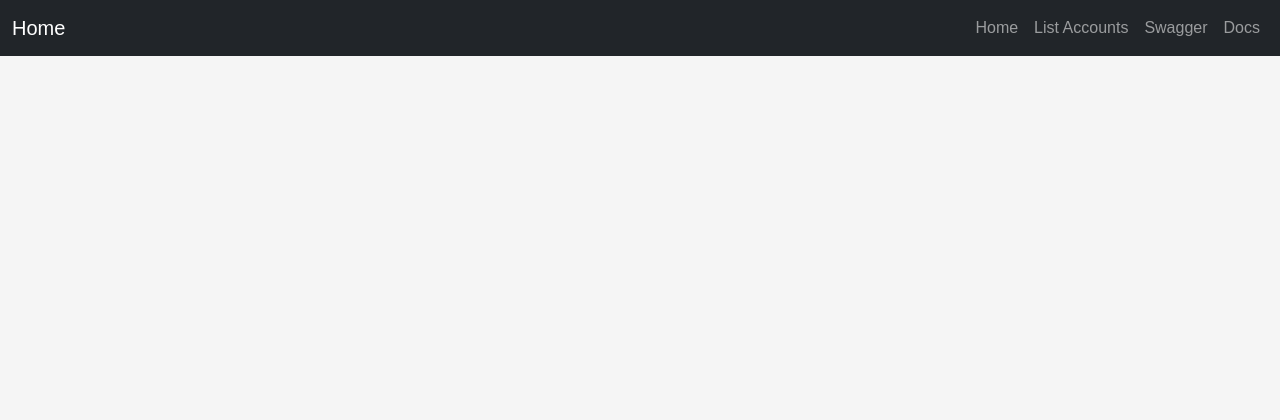
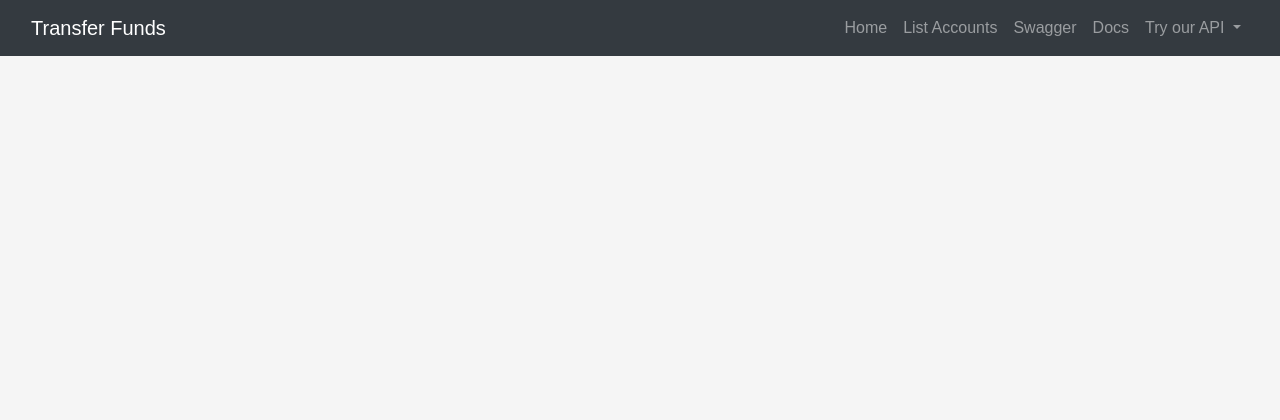
Before and after one commit to Tharwat99/account-fund-transfers-service-, a Django app: template app/account/templates/base.html in a window 1280 px wide. Shown: the top 420 px of the page. Run offline with Django 4.2, Linux system fonts and the light colour scheme; the template is opened without the code that fills it, so the values that code supplies are empty; some libraries are stand-ins or nearby versions.

Commit message:
update navbar and add drop menu for rest apis and update docker file to push image v1

```diff
--- a/app/account/templates/base.html
+++ b/app/account/templates/base.html
@@ -5,7 +5,7 @@
   <head>
     <title>{% block title %}{% endblock %}</title>
     <meta name="viewport" content="width=device-width, initial-scale=1, shrink-to-fit=no">
-    <link href="https://cdn.jsdelivr.net/npm/bootstrap@5.2.3/dist/css/bootstrap.min.css" rel="stylesheet">
+    <link rel="stylesheet" href="https://cdn.jsdelivr.net/npm/bootstrap@4.0.0/dist/css/bootstrap.min.css" integrity="sha384-Gn5384xqQ1aoWXA+058RXPxPg6fy4IWvTNh0E263XmFcJlSAwiGgFAW/dAiS6JXm" crossorigin="anonymous">
     <link rel="stylesheet" href="https://cdnjs.cloudflare.com/ajax/libs/font-awesome/6.4.2/css/all.min.css">
     <link rel="stylesheet" type="text/css" href="{% static 'css/main.css' %}">
     {% block head %}{% endblock %}
@@ -14,13 +14,13 @@
   <body>
     <nav class="navbar navbar-expand-lg bg-dark navbar-dark fixed-top">
       <div class="container-fluid">
-        <a class="navbar-brand mb-0 h1" href="{% url 'import_accounts' %}">Home</a>
+        <a class="navbar-brand mb-0 h2" href="{% url 'import_accounts' %}">Transfer Funds</a>
         <button class="navbar-toggler" type="button" data-bs-toggle="collapse" data-bs-target="#navbarNav">
           <span class="navbar-toggler-icon"></span>
         </button>
 
         <div class="collapse navbar-collapse" id="navbarNav">
-          <ul class="navbar-nav ms-auto mb-2 mb-lg-0">
+          <ul class="navbar-nav ml-auto"> <!-- Change "ms-auto" to "ml-auto" -->
             <li class="nav-item">
               <a class="nav-link" href="{% url 'import_accounts' %}">Home</a>
             </li>
@@ -33,10 +33,22 @@
             <li class="nav-item">
               <a class="nav-link" href="{% url 'redoc' %}">Docs</a>
             </li>
+            <li class="nav-item dropdown">
+              <a class="nav-link dropdown-toggle" href="#" id="navbarDropdown" role="button" data-toggle="dropdown" aria-haspopup="true" aria-expanded="false">
+                Try our API
+              </a>
+              <div class="dropdown-menu" aria-labelledby="navbarDropdown">
+                <a class="dropdown-item" href="{% url 'import_accounts_api' %}" >Import accounts</a>
+                <a class="dropdown-item" href="{% url 'list_accounts_api' %}">List accounts</a>
+                <a class="dropdown-item" href="{% url 'transfer_funds_api' %}">Transfer Funds</a>
+            </li>
+
           </ul>
         </div>
       </div>
     </nav>
+
+
 
     <div class="container-fluid" style="margin-top:80px; margin-bottom:40px">
     {% if error_message %}
@@ -61,8 +73,9 @@
         <span class="text-muted">Copyright &copy; Tharwat</span>
       </div>
     </nav>
-    <script src="https://cdn.jsdelivr.net/npm/bootstrap@5.2.3/dist/js/bootstrap.min.js"></script>
-    <script src="https://code.jquery.com/jquery-3.6.0.min.js"></script>
+    <script src="https://code.jquery.com/jquery-3.2.1.slim.min.js" integrity="sha384-KJ3o2DKtIkvYIK3UENzmM7KCkRr/rE9/Qpg6aAZGJwFDMVNA/GpGFF93hXpG5KkN" crossorigin="anonymous"></script>
+    <script src="https://cdn.jsdelivr.net/npm/popper.js@1.12.9/dist/umd/popper.min.js" integrity="sha384-ApNbgh9B+Y1QKtv3Rn7W3mgPxhU9K/ScQsAP7hUibX39j7fakFPskvXusvfa0b4Q" crossorigin="anonymous"></script>
+    <script src="https://cdn.jsdelivr.net/npm/bootstrap@4.0.0/dist/js/bootstrap.min.js" integrity="sha384-JZR6Spejh4U02d8jOt6vLEHfe/JQGiRRSQQxSfFWpi1MquVdAyjUar5+76PVCmYl" crossorigin="anonymous"></script>
 
     {% block extra_scripts %}{% endblock %}
   </body>
--- a/app/app/settings.py
+++ b/app/app/settings.py
@@ -25,7 +25,7 @@ SECRET_KEY = 'django-insecure-z6)oi92e-*)7z+1oklin__7z!(zf-u*j62ixof5e#b4mk1m@ht
 # SECURITY WARNING: don't run with debug turned on in production!
 DEBUG = True
 
-ALLOWED_HOSTS = []
+ALLOWED_HOSTS = ["*"]
 
 
 # Application definition
--- a/app/static/css/main.css
+++ b/app/static/css/main.css
@@ -58,14 +58,6 @@ button:hover {
     background-color: #0056b3;
 }
 
-a {
-    color: #007bff;
-    text-decoration: none;
-}
-
-a:hover {
-    text-decoration: underline;
-}
 .centered-message {
     position: fixed;
     top: 80%;
```
Also changed, not shown: 1 other file. Lines whose indentation alone changed are shown as unchanged.
